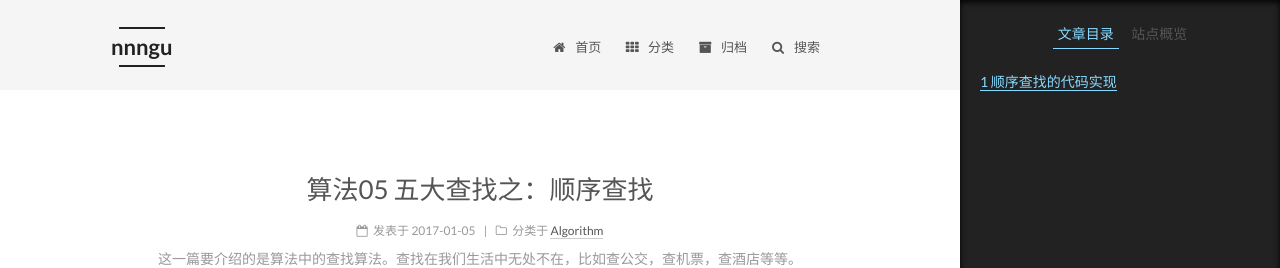
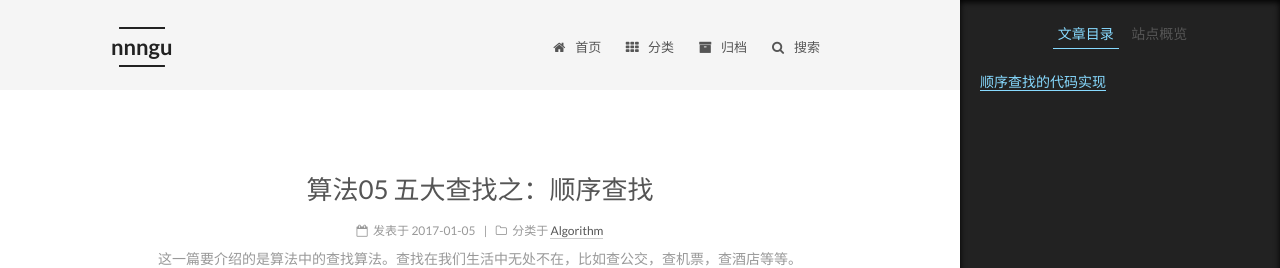
Before and after one commit to nnngu/LearningNotes, a Jekyll site: the page built from _posts/2017-01-05-算法05 五大查找之：顺序查找.md, in a window 1280 px wide. Shown: the top 268 px of the page. Built offline with Jekyll 4.4.1, drawn with Linux system fonts in a browser that asks for light colours.

Commit message:
Update custom.scss

```diff
--- a/_sass/_custom/custom.scss
+++ b/_sass/_custom/custom.scss
@@ -11,3 +11,6 @@
 .post-body p a {
 	color: #4183c4;
 }
+#sidebar .nav-number {
+	display: none;
+}
```
